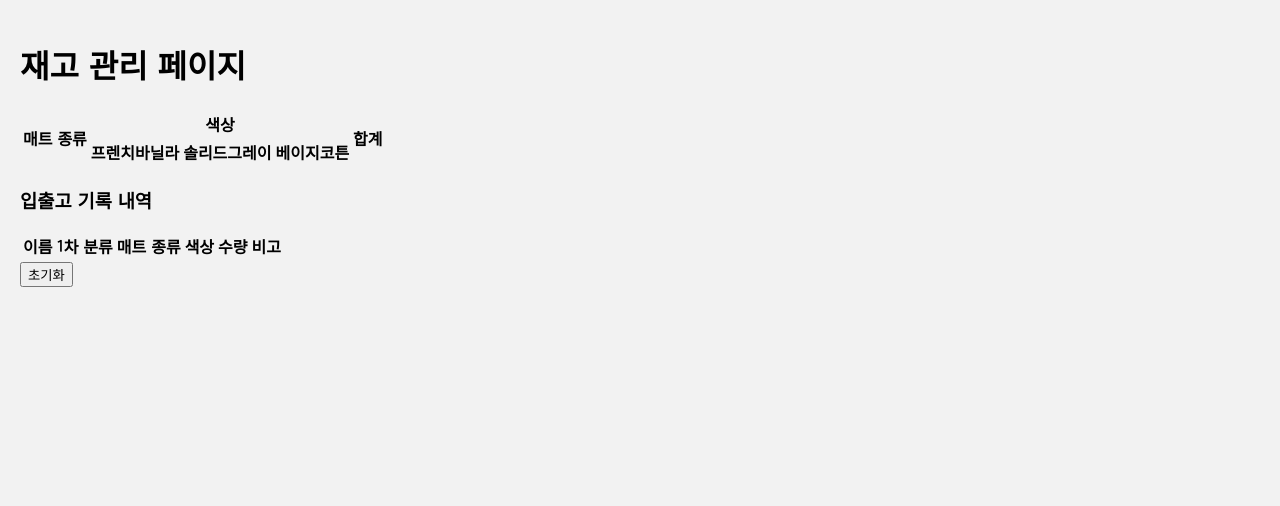
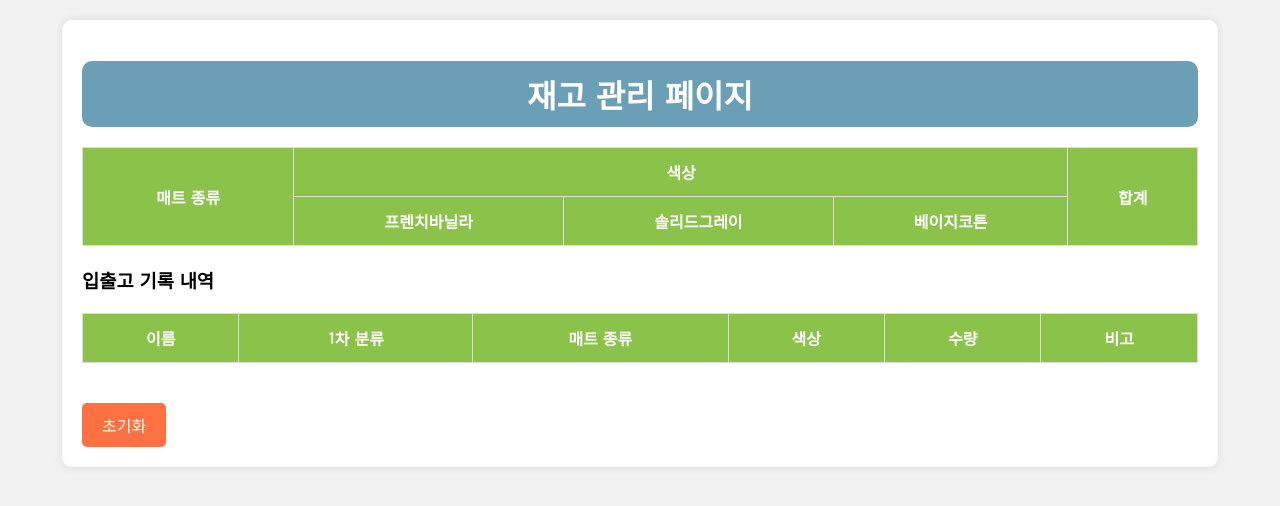
Before and after one commit to yechan97/mat-mn, a website: page admin.html in a window 1280 px wide. Drawn offline with Linux system fonts and the light colour scheme; no server answers.

Commit message:
Update admin.html

```diff
--- a/admin.html
+++ b/admin.html
@@ -5,15 +5,68 @@
     <title>재고 관리 페이지</title>
     <link rel="stylesheet" href="https://fonts.googleapis.com/css2?family=Gowun+Dodum&display=swap">
     <style>
-        /* 스타일 코드 */
         body {
             font-family: 'Gowun Dodum', sans-serif;
-            background-color: #f2f2f2;
+            background-color: #f2f2f2;  /* 전체 배경색을 부드러운 회색으로 변경 */
             margin: 0;
             padding: 20px;
         }
-        /* ... (기존 스타일 코드 유지) ... */
-        /* 아래 스타일 코드는 기존 코드와 동일하므로 생략했습니다 */
+        .container {
+            width: 90%;
+            margin: auto;
+            background: #ffffff;
+            border-radius: 10px;
+            padding: 20px;
+            box-shadow: 0 0 10px rgba(0, 0, 0, 0.1);
+        }
+        h1 {
+            text-align: center;
+            padding: 10px;
+            background-color: #6a9fb5;  /* 차분한 파란색 배경 */
+            color: #ffffff;
+            border-radius: 10px;
+            margin-bottom: 20px;
+        }
+        table {
+            width: 100%;
+            border-collapse: collapse;
+            margin: 20px 0;
+        }
+        th, td {
+            border: 1px solid #ddd;
+            padding: 12px;
+            text-align: center;
+            color: #333333;  /* 텍스트 색상을 진한 회색으로 설정 */
+        }
+        th {
+            background-color: #8bc34a;  /* 헤더 배경을 연두색으로 설정 */
+            color: #ffffff;
+        }
+        .total-cell {
+            background-color: #c5e1a5;  /* 합계 셀은 연한 연두색 배경 */
+            font-weight: bold;
+            color: #33691e;  /* 진한 녹색 텍스트 */
+        }
+        .record-table h3 {
+            text-align: center;
+            background-color: #8bc34a;  /* 연두색 배경 */
+            color: white;
+            padding: 10px;
+            border-radius: 5px;
+        }
+        button {
+            margin-top: 20px;
+            padding: 10px 20px;
+            background-color: #ff7043;  /* 오렌지색 버튼 */
+            color: #ffffff;
+            border: none;
+            border-radius: 5px;
+            cursor: pointer;
+            font-size: 16px;
+        }
+        button:hover {
+            background-color: #d84315;
+        }
     </style>
 </head>
 <body>
```
